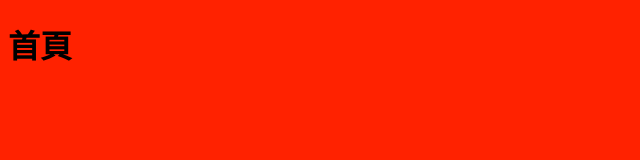
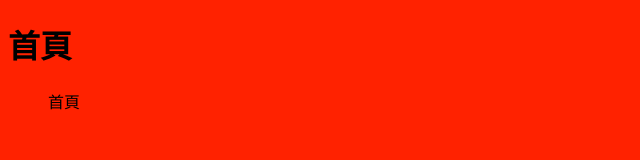
Before and after one commit to sexfat/thd101_git, a plain HTML site: page index.html in a window 1280 px wide. Shown: the full height of the page, 0-640 px from the left. Drawn offline with Linux system fonts and the light colour scheme.

Commit message:
修改nav

```diff
--- a/index.html
+++ b/index.html
@@ -9,6 +9,9 @@
 </head>
 <body>
     <h1>首頁</h1>
+    <nav><ul>
+        <li>首頁</li>
+    </ul></nav>
 
     <script src="main.js"></script>
 </body>
--- a/style.css
+++ b/style.css
@@ -2,3 +2,8 @@ body {
  background-color: #f20;
 
 }
+
+
+nav ul li {
+ list-style: none;
+}
```
